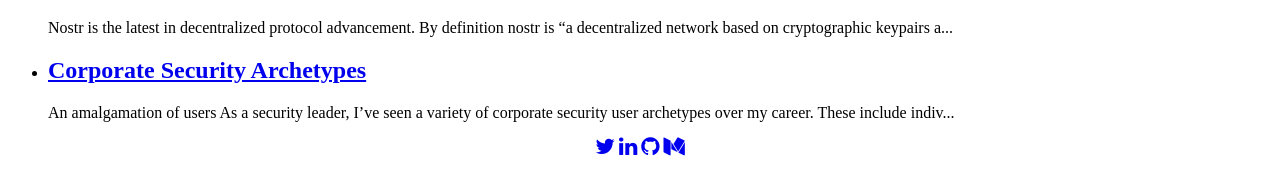
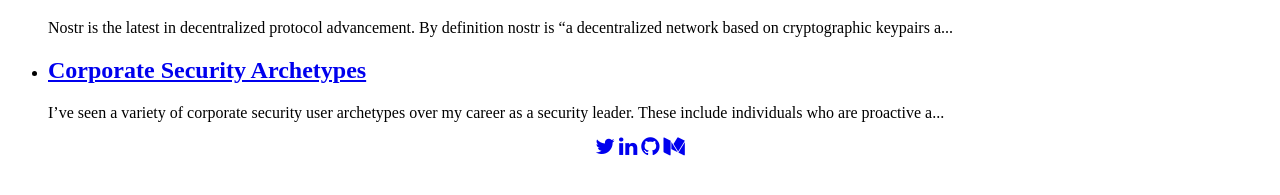
Before and after one commit to ronaldstoner/ron, a Jekyll site: the page built from index.html, in a window 1280 px wide. Shown: the part 385-580 px from the top of the page. Built offline with Jekyll 4.4.1, drawn with Linux system fonts in a browser that asks for light colours.

Commit message:
Fixing corporate archetype post

```diff
--- a/_posts/2022-12-29-Corporate_Security_Archetypes.md
+++ b/_posts/2022-12-29-Corporate_Security_Archetypes.md
@@ -7,8 +7,7 @@ title:  "Corporate Security Archetypes"
   <img src="https://raw.githubusercontent.com/ronaldstoner/ron/gh-pages/images/corporate-security.png" width="300">
 </p>
 
-## An amalgamation of users
-As a security leader, I've seen a variety of corporate security user archetypes over my career. These include individuals who are proactive about security, those who may have some concerns but may not fully understand the risks, and those who are simply not interested.
+I've seen a variety of corporate security user archetypes over my career as a security leader. These include individuals who are proactive about security, those who may have some concerns but may not fully understand the risks, and those who are simply not interested.
 
 It is important for organizations to consider the attitudes and behaviors of their internal users towards security in order to effectively design and implement security policies and procedures that will be followed and effective.
 
```
